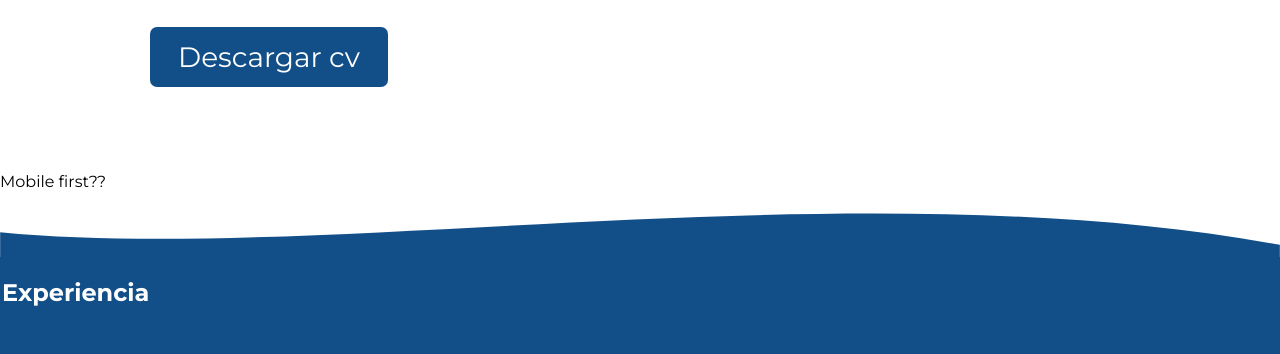
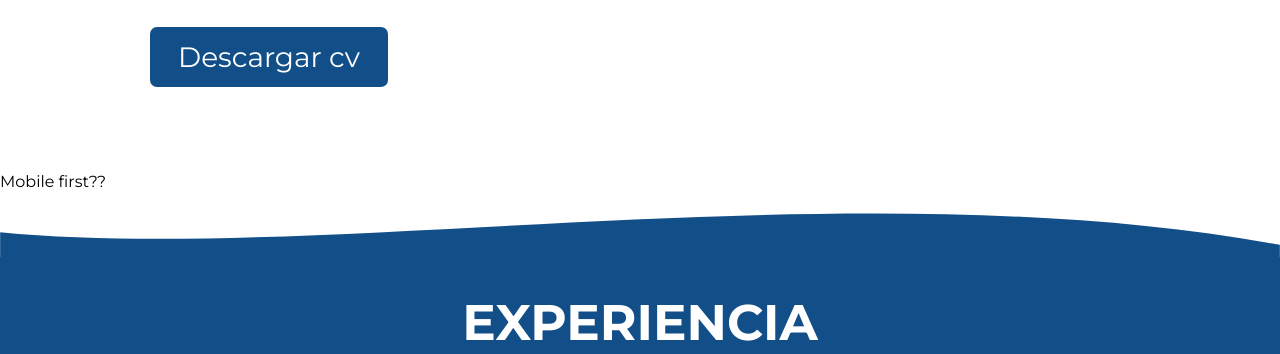
Before and after one commit to RubenAcosta16/pagina-web-cv, a plain HTML site: page index.html in a window 1280 px wide. Shown: the part 601-955 px from the top of the page. Drawn offline with nearby package versions, Linux system fonts and the light colour scheme.

Commit message:
experiences title bug fixed

```diff
--- a/index.html
+++ b/index.html
@@ -77,7 +77,7 @@
     <section class="experiences" id="experiences">
         <img src="./img/wave.svg" alt="" class="wave">
         <div class="experiences-body">
-            <h2 class="experiences-tittle">Experiencia</h2>
+            <h2 class="experiences-title">Experiencia</h2>
             <div class="experiences-grid">
                 <div class="empty"></div>
                 <div class="line"></div>
```
